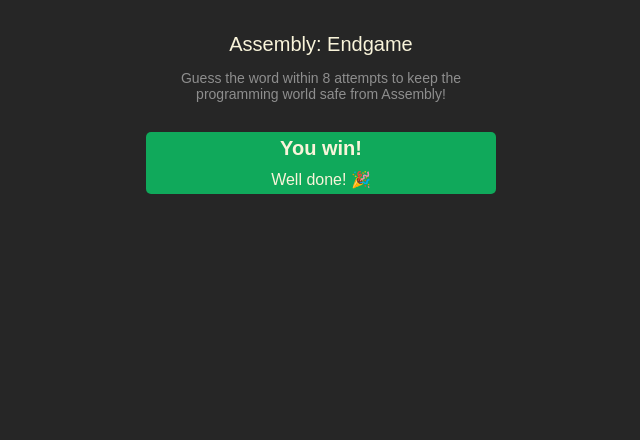
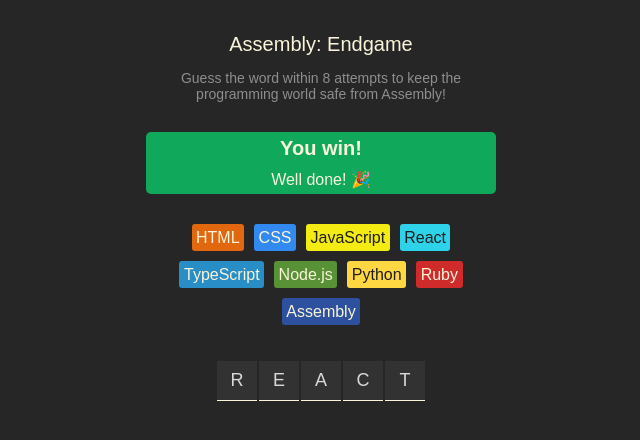
Before and after one commit to mukunda001/RE.MEME, a React (Vite) app: page / in a window 1280 px wide. Shown: the top 440 px of the page, without its empty margins (319-959 px from the left). Built offline with nearby package versions, Linux system fonts and the light colour scheme.

Commit message:
Rendering language list and guessing letter

```diff
--- a/src/App.jsx
+++ b/src/App.jsx
@@ -1,8 +1,28 @@
 //App.jsx
 import {useState} from "react"
+import {languages} from './languages.js'
 
 
 export default function AssemblyEndgame() {
+
+    const [currentWord, setCurrentWord] = useState("React")
+
+    const languageChips = languages.map(lang => {
+          const styles = {
+            backgroundColor: lang.backgroundColor,
+            color: lang.color
+        }
+        return(
+        <span
+            className = "chips" style = {styles} key = {lang.name}>
+                {lang.name}
+                </span>
+        )})
+
+        const letters = currentWord.split("").map((letter, index)=>
+            (<span key = {index}>{letter.toUpperCase()}</span>)
+        )
+
     return (
         <main>
             <header>
@@ -14,6 +34,14 @@
                 <h2>You win!</h2>
                 <p>Well done! 🎉</p>
             </section>
+
+            <section className= "language-chips">
+                {languageChips}
+            </section>
+
+            <section className="word">
+                {letters}
+            </section>
         </main>
     )
 
--- a/src/index.css
+++ b/src/index.css
@@ -47,3 +47,34 @@
 section.game-status >p{
     margin: 5px;
 }
+
+section.language-chips{
+    display: flex;
+    justify-content: center;
+    flex-wrap: wrap;
+    gap: 10px;
+    max-width: 350px;
+    margin-bottom: 36px;
+}
+
+span.chips{
+    padding: 4.5px;
+    border-radius: 3px;
+}
+
+section.word{
+    display:flex;
+    justify-content:center;
+    gap:2px;
+}
+
+section.word > span{
+    height: 40px;
+    width: 40px;
+    background-color: #323232;
+    display: flex;
+    justify-content: center;
+    align-items: center;
+    font-size: 1.125rem;
+    border-bottom: 1px solid #F9F4DA;
+}
```
Also changed, not shown: src/components/header.jsx (deleted, +0 -7 lines).
